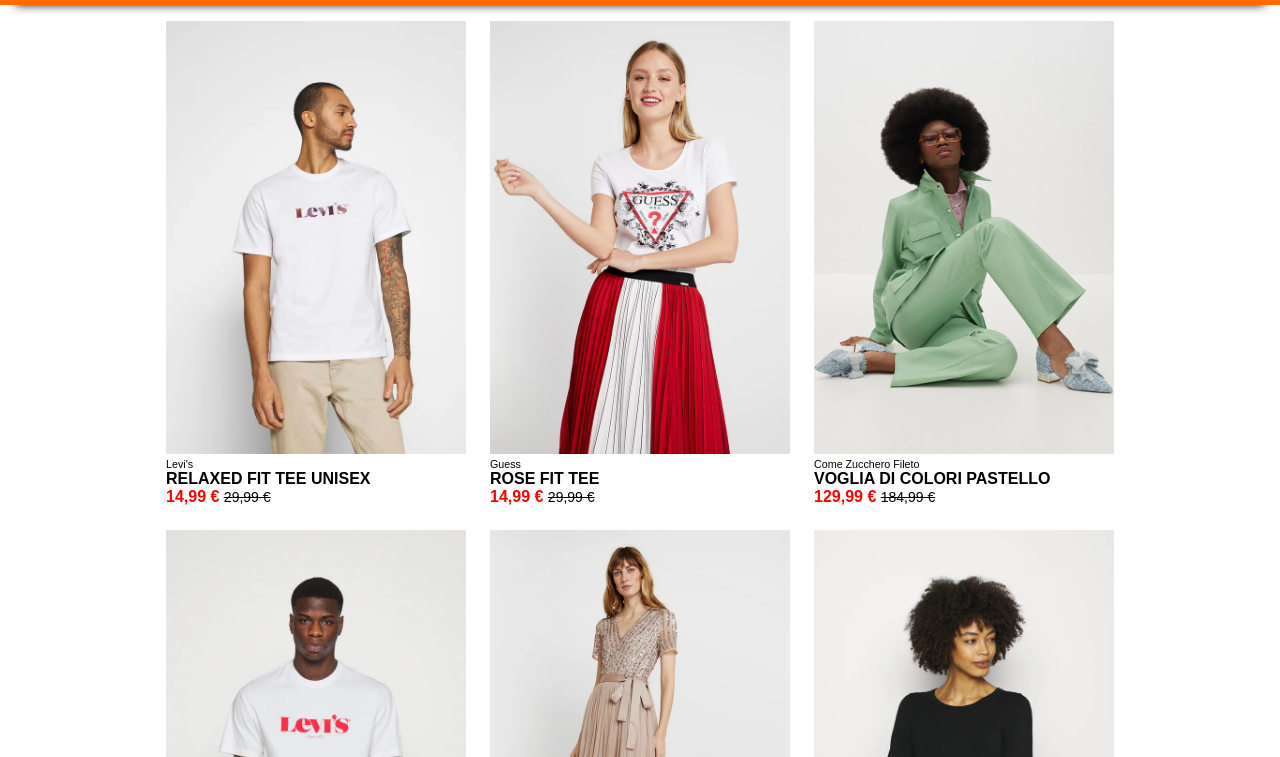
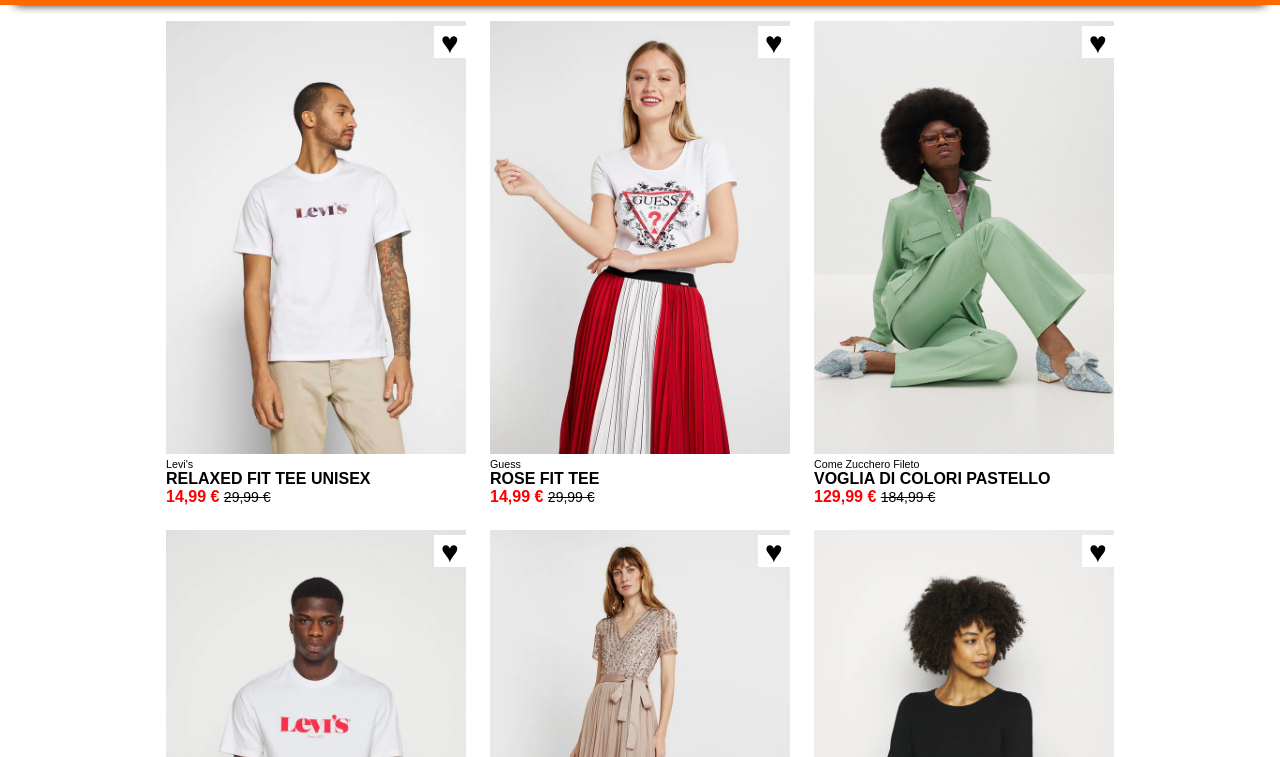
Before and after one commit to agnesvarga1/html-css-boolando, a plain HTML site: page index.html in a window 1280 px wide. Shown: the part 43-800 px from the top of the page. Drawn offline with Linux system fonts and the light colour scheme.

Commit message:
feat(card) like btn +hover

```diff
--- a/assets/styles.css
+++ b/assets/styles.css
@@ -62,6 +62,7 @@ header svg {
 
 .card {
   width: calc(100% / 3.2);
+  position: relative;
 }
 
 .card figure img {
@@ -91,3 +92,18 @@ header svg {
 .card:last-child .price-old {
   display: none;
 }
+
+.liked-item {
+  position: absolute;
+  text-align: center;
+  width: 2rem;
+  height: 2rem;
+  background-color: #fff;
+  font-size: 30px;
+  top: 0.3rem;
+  right: 0;
+}
+
+#heart:hover {
+  color: red;
+}
--- a/index.html
+++ b/index.html
@@ -59,6 +59,7 @@
     <main>
       <div class="container">
         <div class="card">
+          <div class="liked-item"><span id="heart">&hearts;</span></div>
           <figure><img src="./assets/imgs/1.webp" alt="" /></figure>
           <div class="card-footer">
             <h6>Levi's</h6>
@@ -68,7 +69,9 @@
           </div>
         </div>
         <div class="card">
+          <div class="liked-item"><span id="heart">&hearts;</span></div>
           <figure><img src="./assets/imgs/2.webp" alt="" /></figure>
+
           <div class="card-footer">
             <h6>guess</h6>
             <h4>rose FIT TEE</h4>
@@ -77,6 +80,7 @@
           </div>
         </div>
         <div class="card">
+          <div class="liked-item"><span id="heart">&hearts;</span></div>
           <figure><img src="./assets/imgs/3.webp" alt="" /></figure>
           <div class="card-footer">
             <h6>come zucchero fileto</h6>
@@ -86,6 +90,7 @@
           </div>
         </div>
         <div class="card">
+          <div class="liked-item"><span id="heart">&hearts;</span></div>
           <figure><img src="./assets/imgs/4.webp" alt="" /></figure>
           <div class="card-footer">
             <h6>Levi's</h6>
@@ -95,6 +100,7 @@
           </div>
         </div>
         <div class="card">
+          <div class="liked-item"><span id="heart">&hearts;</span></div>
           <figure><img src="./assets/imgs/5.webp" alt="" /></figure>
           <div class="card-footer">
             <h6>Maya deluxe</h6>
@@ -104,6 +110,7 @@
           </div>
         </div>
         <div class="card">
+          <div class="liked-item"><span id="heart">&hearts;</span></div>
           <figure><img src="./assets/imgs/6.webp" alt="" /></figure>
           <div class="card-footer">
             <h6>Esprit</h6>
```
